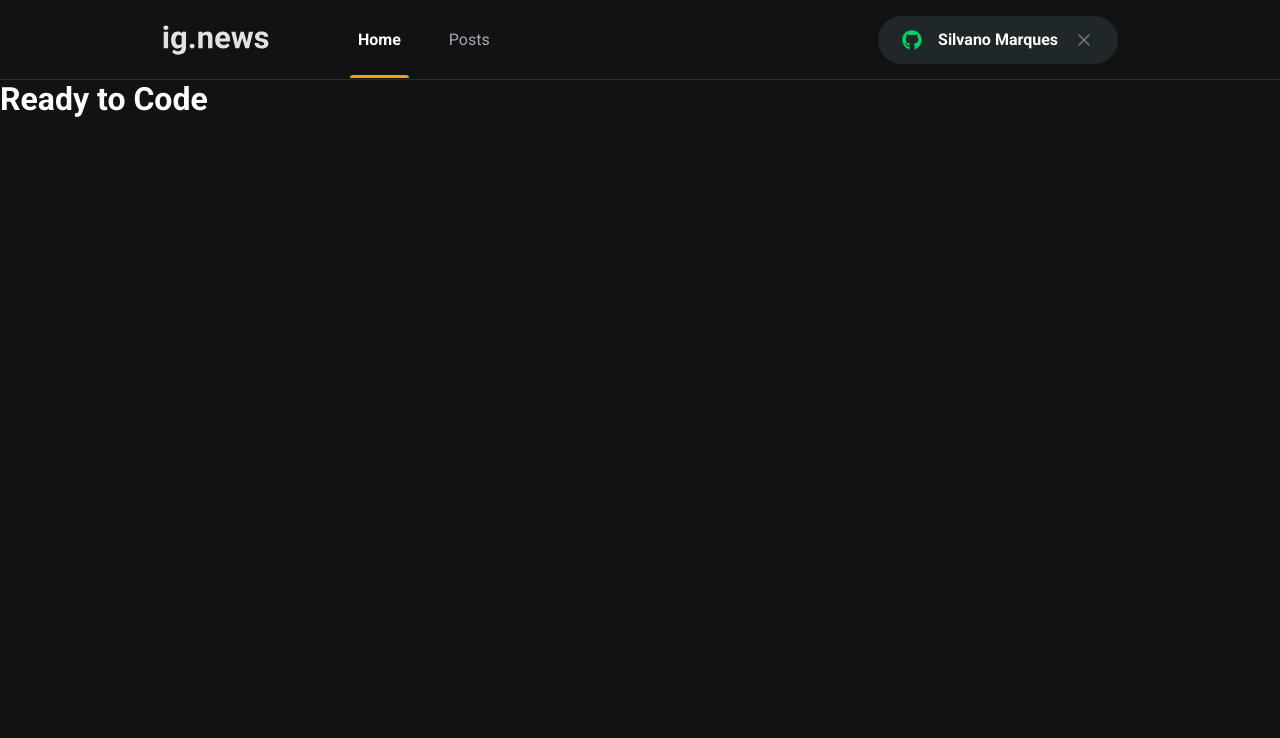
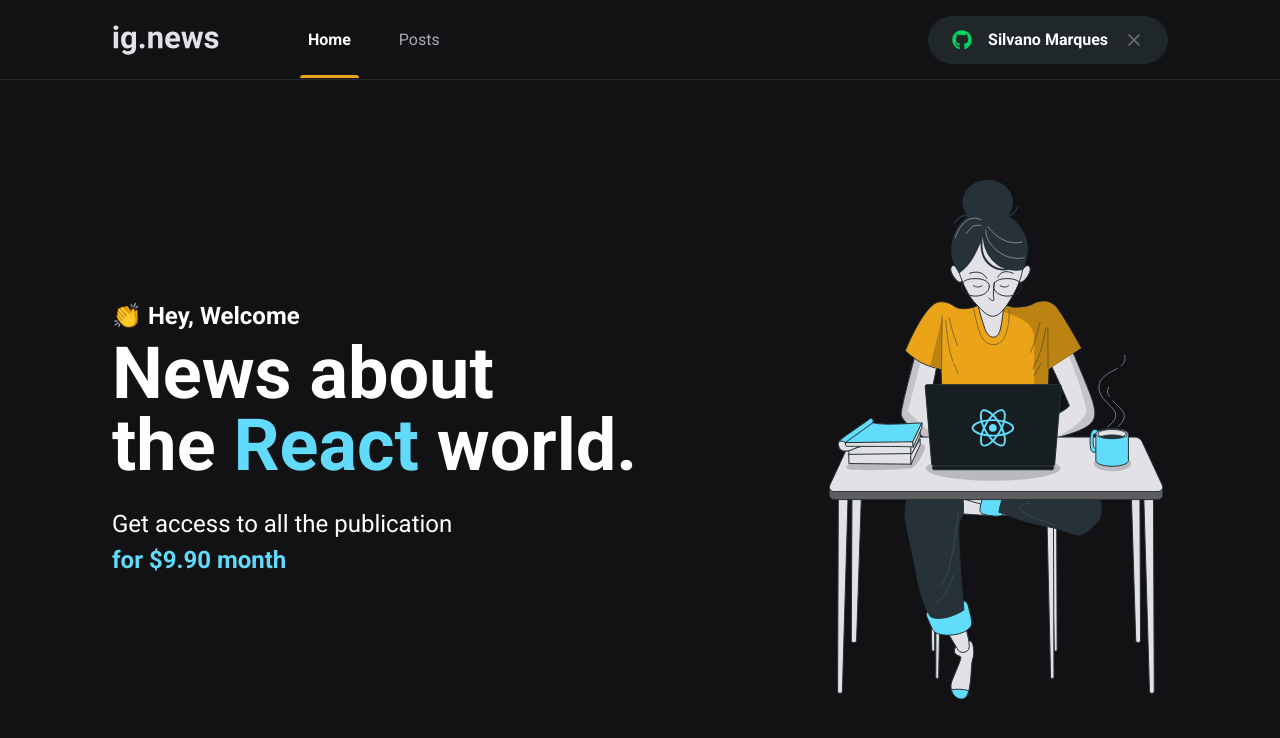
Before and after one commit to SilvanoGPM/ig-news, a Next.js app: page / in a window 1280 px wide. Shown: the top 738 px of the page. Built offline with nearby package versions, Linux system fonts and the light colour scheme.

Commit message:
feat: add Home page

```diff
--- a/src/components/Header/styles.module.scss
+++ b/src/components/Header/styles.module.scss
@@ -4,7 +4,7 @@
 }
 
 .headerContent {
-  max-width: 1020px;
+  max-width: 1120px;
   height: 100%;
   margin: 0 auto;
   padding: 0 2rem;
--- a/src/pages/_app.tsx
+++ b/src/pages/_app.tsx
@@ -1,5 +1,4 @@
 import { AppProps } from "next/app";
-import Head from "next/head";
 
 import { Header } from '../components/Header';
 
@@ -8,10 +7,6 @@
 function MyApp({ Component, pageProps }: AppProps) {
   return (
     <>
-      <Head>
-        <title>Início • ig.news</title>
-      </Head>
-
       <Header />
 
       <Component {...pageProps} />
--- /dev/null
+++ b/src/pages/home.module.scss
@@ -0,0 +1,41 @@
+.contentContainer {
+  max-width: 1120px;
+  margin: 0 auto;
+  padding: 0 2rem;
+  height: calc(100vh - 5rem);
+
+  display: flex;
+  align-items: center;
+  justify-content: space-between;
+}
+
+.hero {
+  max-width: 600px;
+
+  .welcomeText {
+    font-size: 1.5rem;
+    font-weight: bold;
+  }
+
+  h1 {
+    font-size: 4.5rem;
+    line-height: 4.5rem;
+    font-weight: 900;
+    margin-top: 0.5rem;
+
+    span {
+      color: var(--cyan-500);
+    }
+  }
+
+  p {
+    font-size: 1.5rem;
+    line-height: 2.25rem;
+    margin-top: 1.5rem;
+
+    span {
+      color: var(--cyan-500);
+      font-weight: bold;
+    }
+  }
+}
--- a/src/pages/index.tsx
+++ b/src/pages/index.tsx
@@ -1,5 +1,36 @@
+import Head from "next/head";
+import Image from "next/image";
+
+import styles from "./home.module.scss";
+
 export default function Home() {
   return (
-    <h1>Ready to Code</h1>
-  )
+    <>
+      <Head>
+        <title>Home • ig.news</title>
+      </Head>
+
+      <main className={styles.contentContainer}>
+        <section className={styles.hero}>
+          <span className={styles.welcomeText}>👏 Hey, Welcome</span>
+
+          <h1>
+            News about <br /> the <span>React</span> world.
+          </h1>
+
+          <p>
+            Get access to all the publication <br />
+            <span>for $9.90 month</span>
+          </p>
+        </section>
+
+        <Image
+          width={344}
+          height={520}
+          src="/images/avatar.svg"
+          alt="Girl coding"
+        />
+      </main>
+    </>
+  );
 }
```
